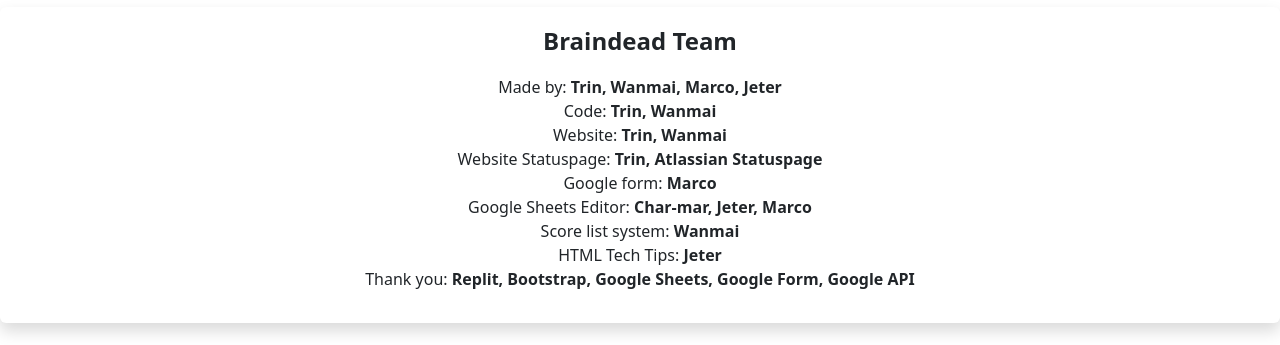
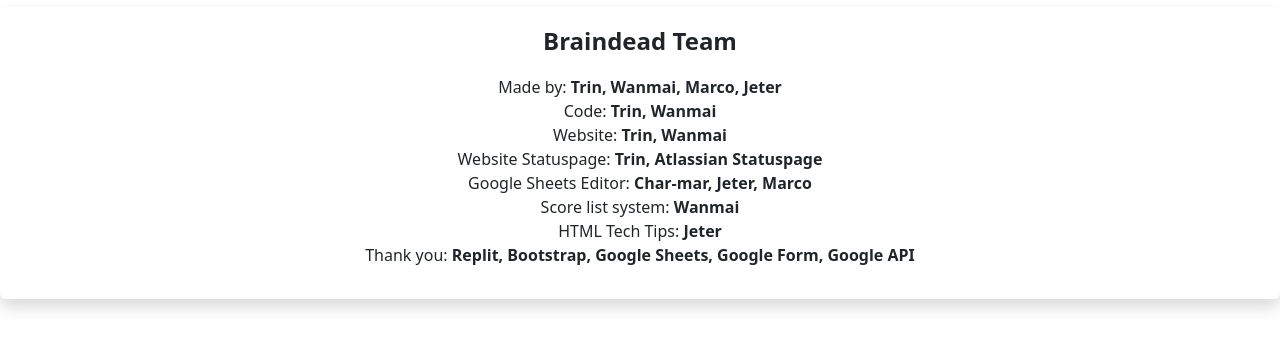
Before and after one commit to pickingname/scoresystem, a plain HTML site: page links/about.html in a window 1280 px wide. Shown: the part 153-498 px from the top of the page. Drawn offline with nearby package versions, Linux system fonts and the light colour scheme; a script that the page names is missing.

Commit message:
please dont check this commit

```diff
--- a/links/about.html
+++ b/links/about.html
@@ -47,7 +47,6 @@
             Code:<strong> Trin, Wanmai</strong><br>
             Website:<strong> Trin, Wanmai</strong><br>
             Website Statuspage:<strong> Trin, Atlassian Statuspage</strong><br>
-            Google form:<strong> Marco</strong><br>
             Google Sheets Editor:<strong> Char-mar, Jeter, Marco</strong><br>
             Score list system:<strong> Wanmai</strong><br>
             HTML Tech Tips:<strong> Jeter</strong><br>
```
